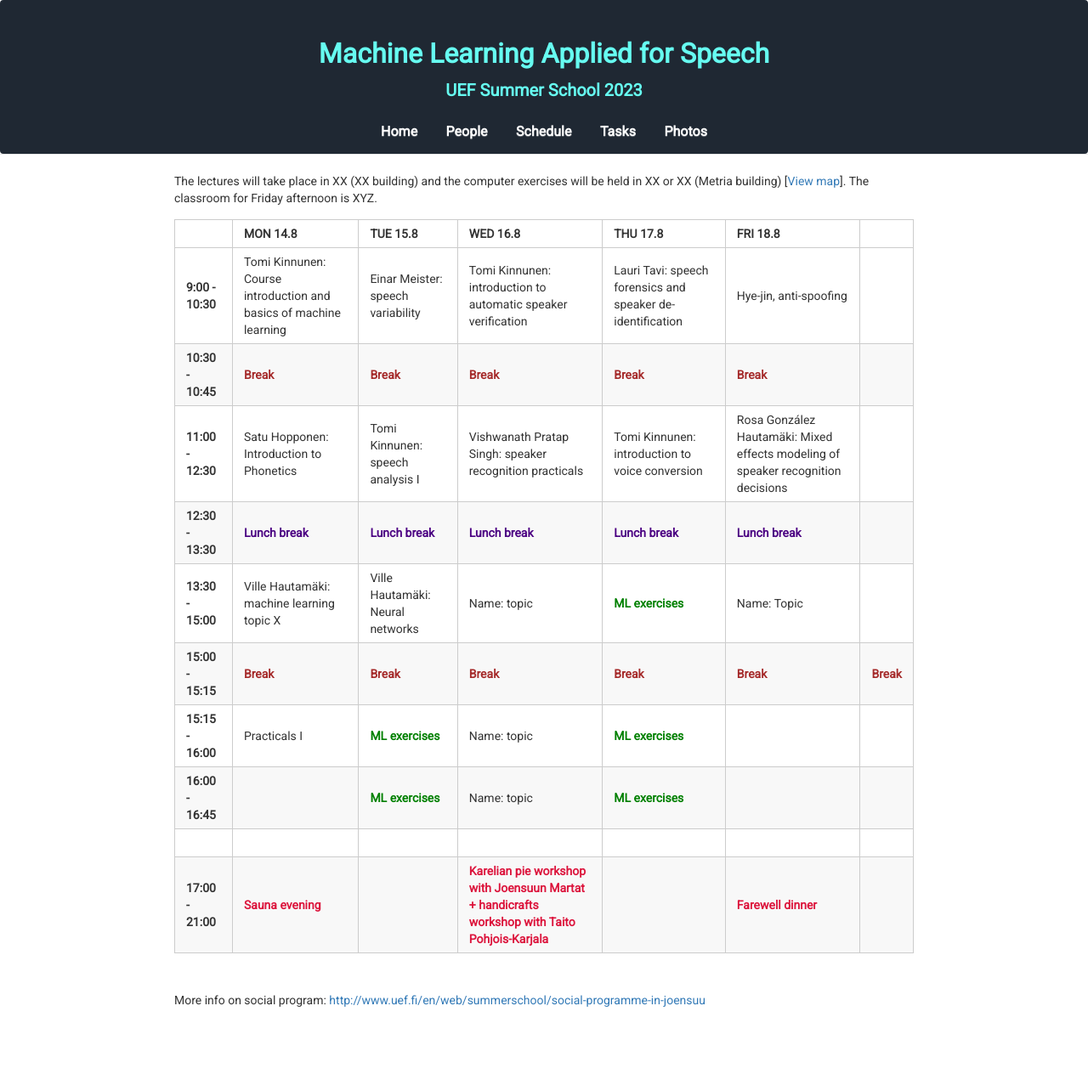
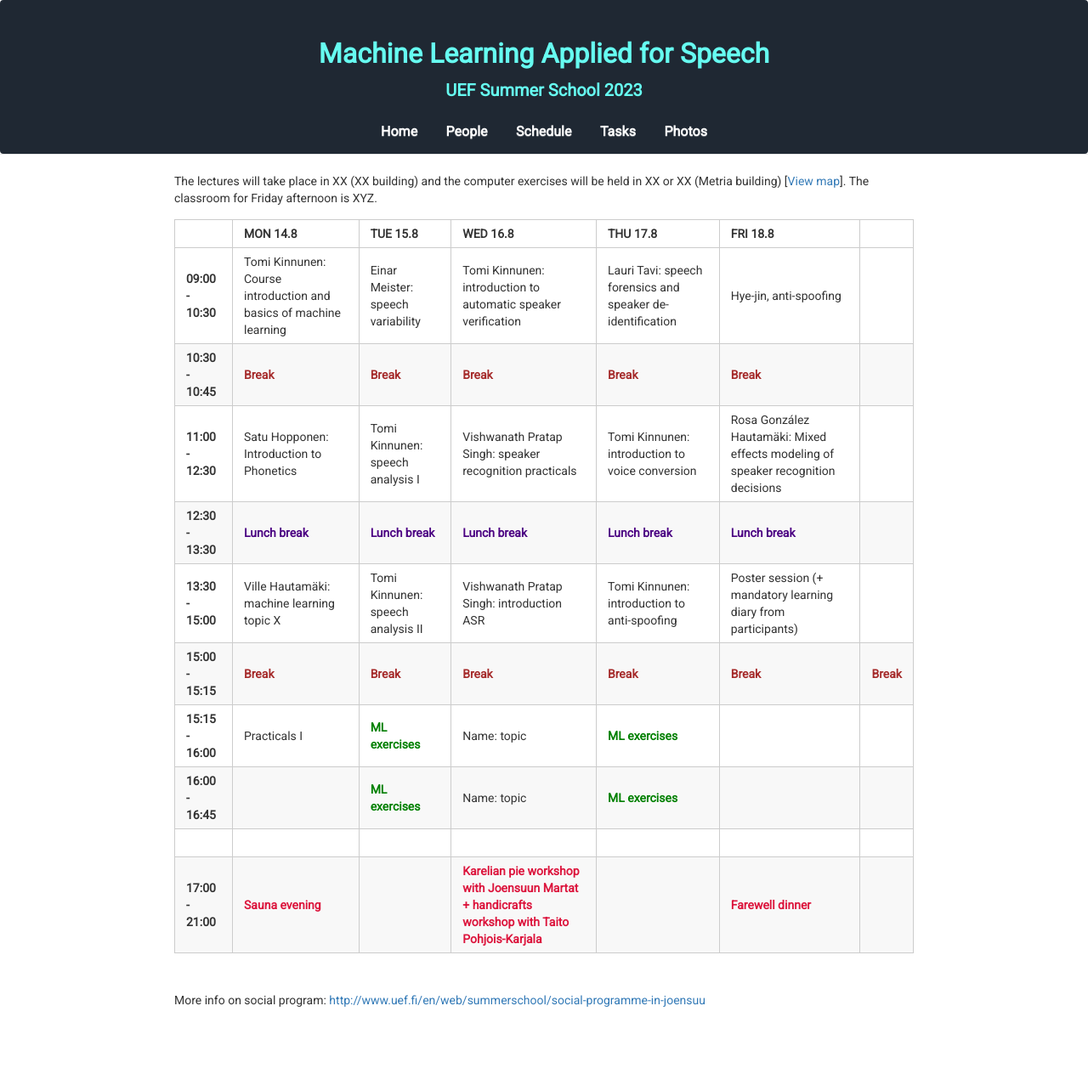
Before and after one commit to vpspeech/summerschool2023, a Jekyll site: the page built from schedule.md, in a window 1280 px wide. Shown: the whole page at 85% size. Built offline with Jekyll 4.4.1, drawn with Linux system fonts in a browser that asks for light colours; nearby versions of some CDN libraries.

Commit message:
Update schedule.md

```diff
--- a/schedule.md
+++ b/schedule.md
@@ -7,11 +7,11 @@
 
 |                   | MON 14.8                                          | TUE 15.8                                                | WED 16.8                                          | THU 17.8                                          | FRI 18.8                                          |
 |-------------------|---------------------------------------------------|---------------------------------------------------------|---------------------------------------------------|---------------------------------------------------|---------------------------------------------------|
-| **9:00 - 10:30**   |            Tomi Kinnunen: Course introduction and basics of machine learning                                       | Einar Meister: speech variability                       | Tomi Kinnunen: introduction to automatic speaker verification                      | Lauri Tavi: speech forensics and speaker de-identification | Hye-jin, anti-spoofing         |
+| **09:00 - 10:30**   |            Tomi Kinnunen: Course introduction and basics of machine learning                                       | Einar Meister: speech variability                       | Tomi Kinnunen: introduction to automatic speaker verification                      | Lauri Tavi: speech forensics and speaker de-identification | Hye-jin, anti-spoofing         |
 | **10:30 - 10:45** | <span style="color:brown">**Break**</span> | <span style="color:brown">**Break**</span>       | <span style="color:brown">**Break**</span> | <span style="color:brown">**Break**</span>       | <span style="color:brown">**Break**</span> |
 | **11:00 - 12:30** | Satu Hopponen: Introduction to Phonetics           | Tomi Kinnunen: speech analysis I               | Vishwanath Pratap Singh: speaker recognition practicals                   | Tomi Kinnunen: introduction to voice conversion | Rosa González Hautamäki: Mixed effects modeling of speaker recognition decisions |
 | **12:30 - 13:30** | <span style="color:indigo">**Lunch break**</span> | <span style="color:indigo">**Lunch break**</span>       | <span style="color:indigo">**Lunch break**</span> | <span style="color:indigo">**Lunch break**</span>       | <span style="color:indigo">**Lunch break**</span>   |
-| **13:30 - 15:00** | Ville Hautamäki: machine learning topic X                         | Ville Hautamäki: Neural networks                              | Name: topic                | <span style="color:green">**ML exercises**</span> | Name: Topic |
+| **13:30 - 15:00** | Ville Hautamäki: machine learning topic X                         | Tomi Kinnunen: speech analysis II                             | Vishwanath Pratap Singh: introduction ASR           | Tomi Kinnunen: introduction to anti-spoofing | Poster session (+ mandatory learning diary from participants) |
 | **15:00 - 15:15** | <span style="color:brown">**Break**</span> | <span style="color:brown">**Break**</span>       | <span style="color:brown">**Break**</span> | <span style="color:brown">**Break**</span>       |   <span style="color:brown">**Break**</span> | <span style="color:brown">**Break**</span>  |
 | **15:15 - 16:00** | Practicals I                | <span style="color:green">**ML exercises**</span> | Name: topic                                               | <span style="color:green">**ML exercises**</span> |   |
 | **16:00 - 16:45** |                 | <span style="color:green">**ML exercises**</span> | Name: topic                                               | <span style="color:green">**ML exercises**</span> |   |
```
